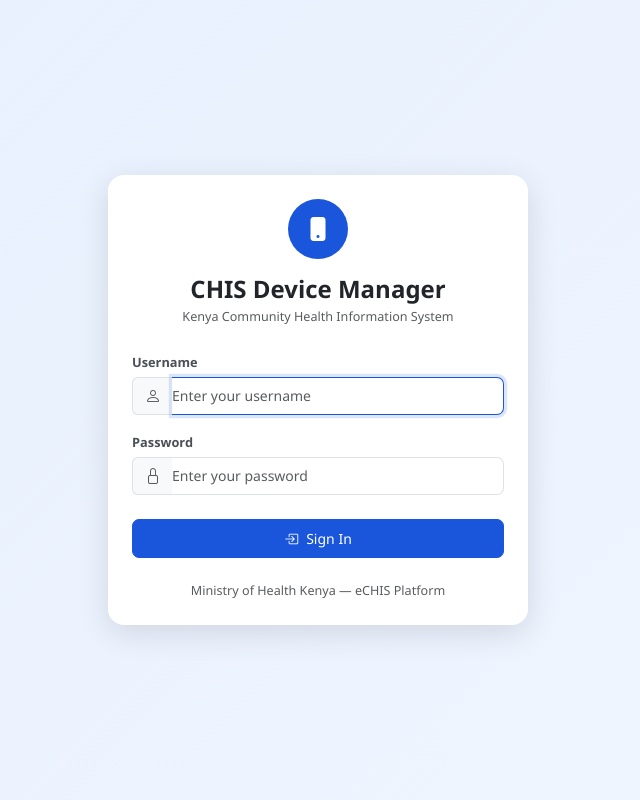
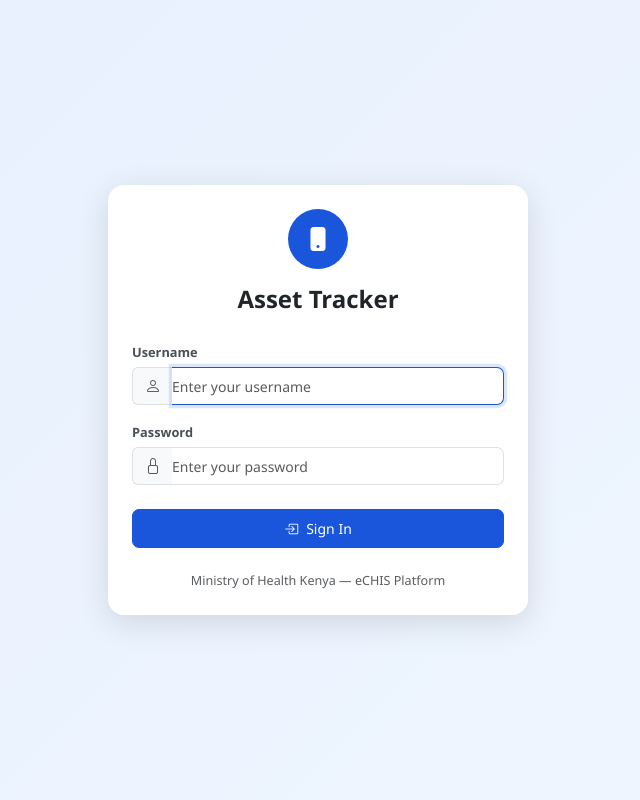
Before and after one commit to linetlucy-genchabe/Asset-Tracker, a Django app: template assetapp/templates/registration/login.html in a window 1280 px wide. Shown: the whole page, without its empty margins (322-962 px from the left). Run offline with Django 3.2, Linux system fonts and the light colour scheme; the template is opened without the code that fills it, so the values that code supplies are empty.

Commit message:
update login info

```diff
--- a/assetapp/templates/registration/login.html
+++ b/assetapp/templates/registration/login.html
@@ -4,7 +4,7 @@
 <head>
   <meta charset="UTF-8">
   <meta name="viewport" content="width=device-width, initial-scale=1">
-  <title>Login – CHIS Device Manager</title>
+  <title>Login – Asset Tracker</title>
   <link href="https://cdn.jsdelivr.net/npm/bootstrap@5.3.2/dist/css/bootstrap.min.css" rel="stylesheet">
   <link href="https://cdn.jsdelivr.net/npm/bootstrap-icons@1.11.1/font/bootstrap-icons.css" rel="stylesheet">
   <link href="{% static 'css/styles.css' %}" rel="stylesheet">
@@ -17,8 +17,8 @@
       <div class="login-icon">
         <i class="bi bi-phone-fill"></i>
       </div>
-      <h4 class="fw-bold mb-1">CHIS Device Manager</h4>
-      <p class="text-muted small mb-0">Kenya Community Health Information System</p>
+      <h4 class="fw-bold mb-1">Asset Tracker</h4>
+      <p class="text-muted small mb-0"></p>
     </div>
 
     {% if form.errors %}
```
